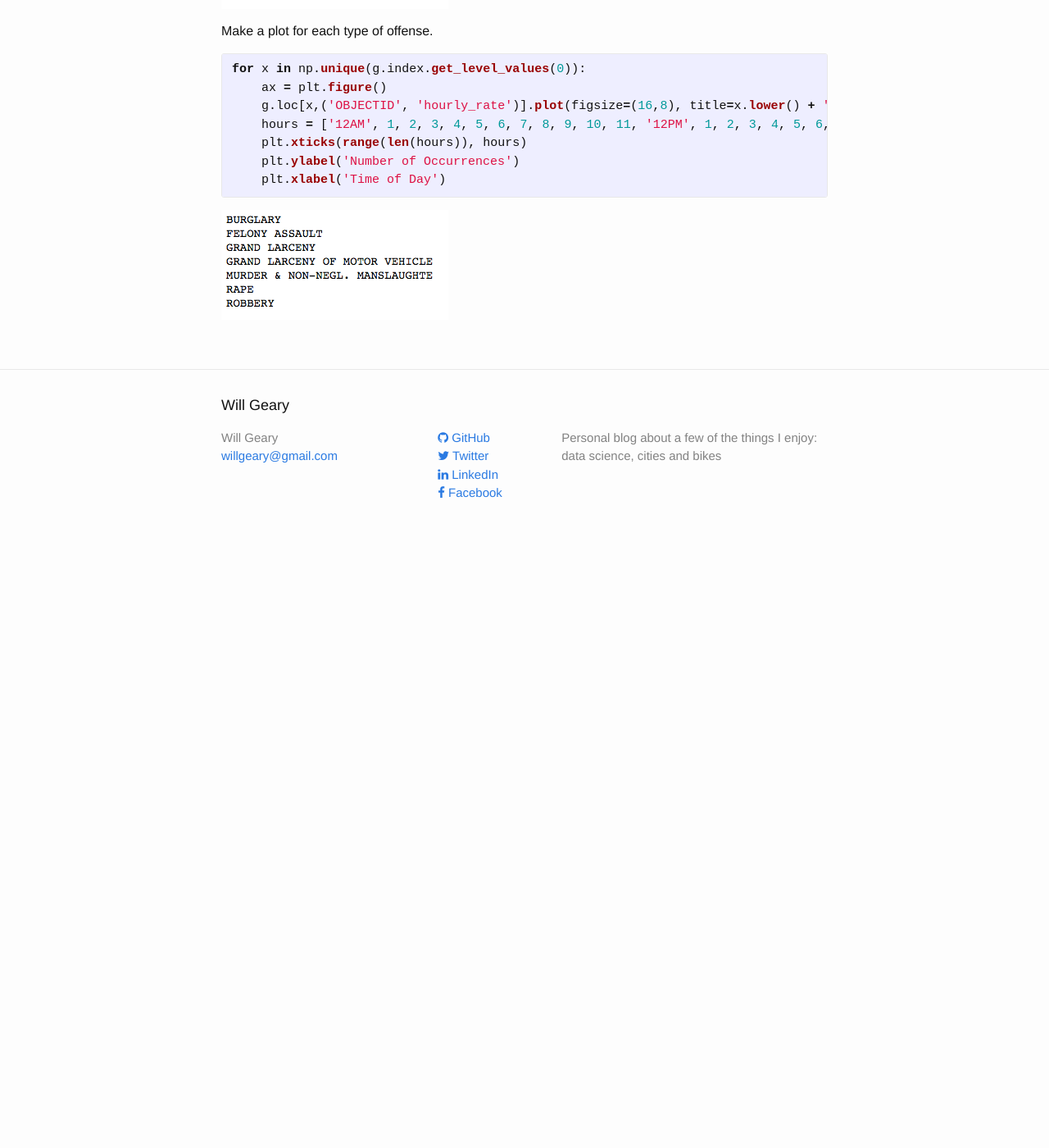
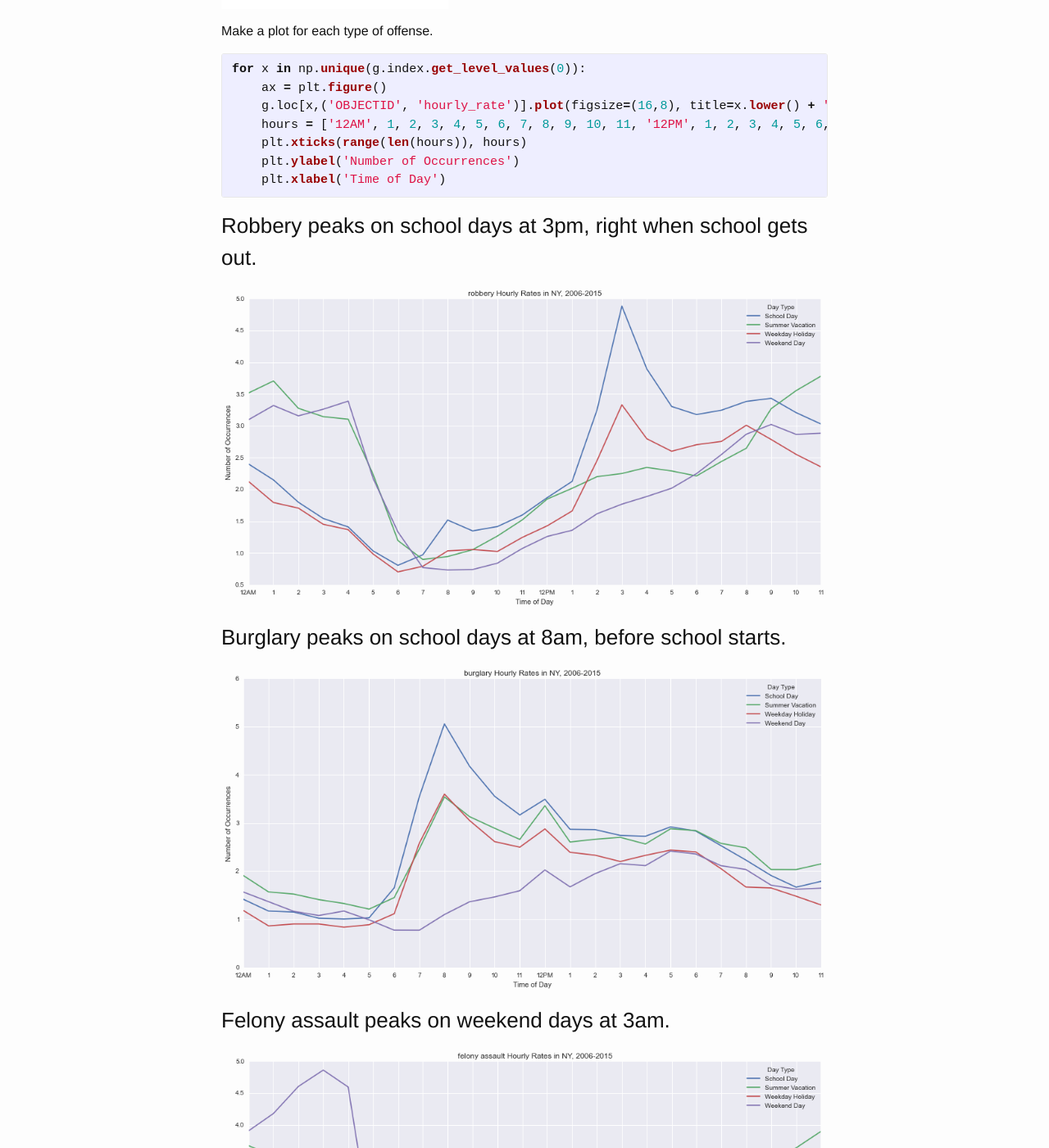
Before and after one commit to willgeary/willgeary.github.io, a Jekyll site: the page built from _posts/2016-05-18-when-does-crime-happen-in-new-york-city.markdown, in a window 1280 px wide and 1400 px high, scrolled down 7672 px. Shown: the whole window at 82% size. Built offline with Jekyll 4.4.1, drawn with Linux system fonts in a browser that asks for light colours; nearby versions of some CDN libraries; before the commit the page ends 8345 px from its top, so only the background shows below that; some of the changed text lies outside the part shown.

Commit message:
Save my work

```diff
--- a/_posts/2016-05-18-when-does-crime-happen-in-new-york-city.markdown
+++ b/_posts/2016-05-18-when-does-crime-happen-in-new-york-city.markdown
@@ -256,7 +256,28 @@
     plt.xlabel('Time of Day')
 {% endhighlight %}
 
-![fig]({{ site.url }}/assets/2016-05-18-fig5.png)
+### Robbery peaks on school days at 3pm, right when school gets out.
+![fig]({{ site.url }}/assets/2016-05-18-fig6.png)
+
+### Burglary peaks on school days at 8am, before school starts.
+![fig]({{ site.url }}/assets/2016-05-18-fig7.png)
+
+### Felony assault peaks on weekend days at 3am.
+![fig]({{ site.url }}/assets/2016-05-18-fig8.png)
+
+### Grand larceny tends to be higher on school days, with peaks at 8am, 12pm and 3pm.
+![fig]({{ site.url }}/assets/2016-05-18-fig9.png)
+
+### Motor vehicle theft peaks at 10pm on summer nights.
+![fig]({{ site.url }}/assets/2016-05-18-fig10.png)
+
+### Murder peaks at 4am on weekends.
+![fig]({{ site.url }}/assets/2016-05-18-fig11.png)
+
+### Rape peaks at midnight.
+![fig]({{ site.url }}/assets/2016-05-18-fig12.png)
+
+
 
 
 
```
Also changed, not shown: assets/2016-05-18-fig10.png (added), assets/2016-05-18-fig11.png (added), assets/2016-05-18-fig12.png (added), assets/2016-05-18-fig8.png (added), assets/2016-05-18-fig9.png (added).
